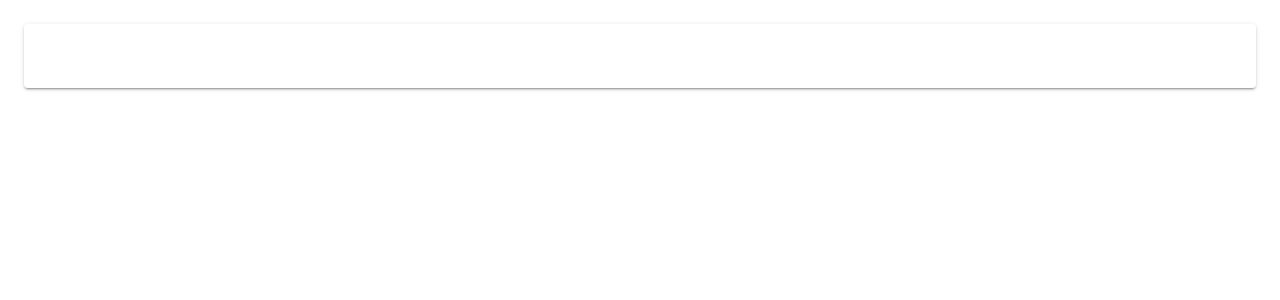
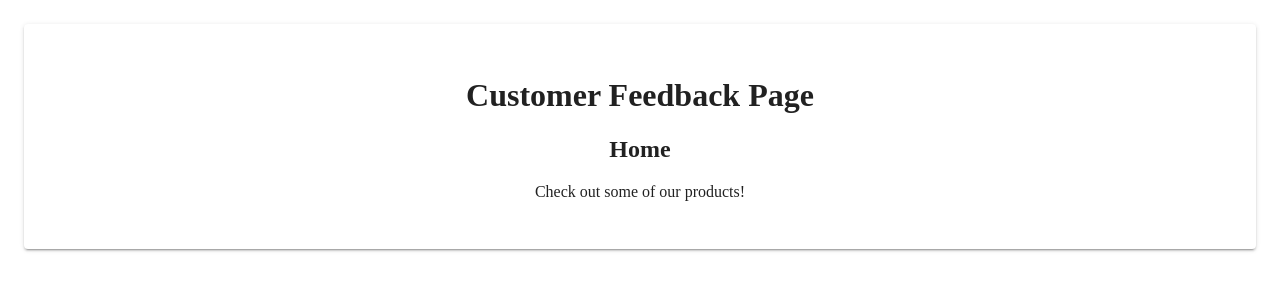
Before and after one commit to Venousdata/customerfeedbackpage, a React (Create React App) app in the folder app/: page / in a window 1280 px wide. Shown: the top 300 px of the page. Built offline with nearby package versions, Linux system fonts and the light colour scheme.

Commit message:
create home page - not complete

```diff
--- a/app/src/App.js
+++ b/app/src/App.js
@@ -1,5 +1,6 @@
 import { BrowserRouter, Switch, Route } from "react-router-dom";
 import { makeStyles, Paper } from "@material-ui/core";
+import Home from "./components/Home";
 
 const useStyles = makeStyles((theme) => ({
   paper: {
@@ -8,6 +9,7 @@ const useStyles = makeStyles((theme) => ({
   pagecontainer: {
     position: "relative",
     minHeight: "100vh",
+    textAlign: "center",
   },
   contentwrap: {
     padding: "1rem",
@@ -21,9 +23,10 @@ const App = () => {
       <BrowserRouter>
         <div className={classes.contentwrap}>
           <Paper elevation={2} className={classes.paper}>
-          <Switch>
+            <h1>Customer Feedback Page</h1>
+            <Switch>
               <main>
-                <Route path="/" exact />
+                <Route path="/" exact component={Home} />
               </main>
             </Switch>
           </Paper>
--- /dev/null
+++ b/app/src/components/Home.jsx
@@ -0,0 +1,20 @@
+import { makeStyles } from "@material-ui/core/styles";
+
+const useStyles = makeStyles((theme) => ({
+  home: {
+    textAlign: "center",
+  },
+}));
+
+const Home = () => {
+  const classes = useStyles();
+
+  return (
+    <div className={classes.home}>
+      <h2>Home</h2>
+      <p>Check out some of our products!</p>
+    </div>
+  );
+};
+
+export default Home;
```
